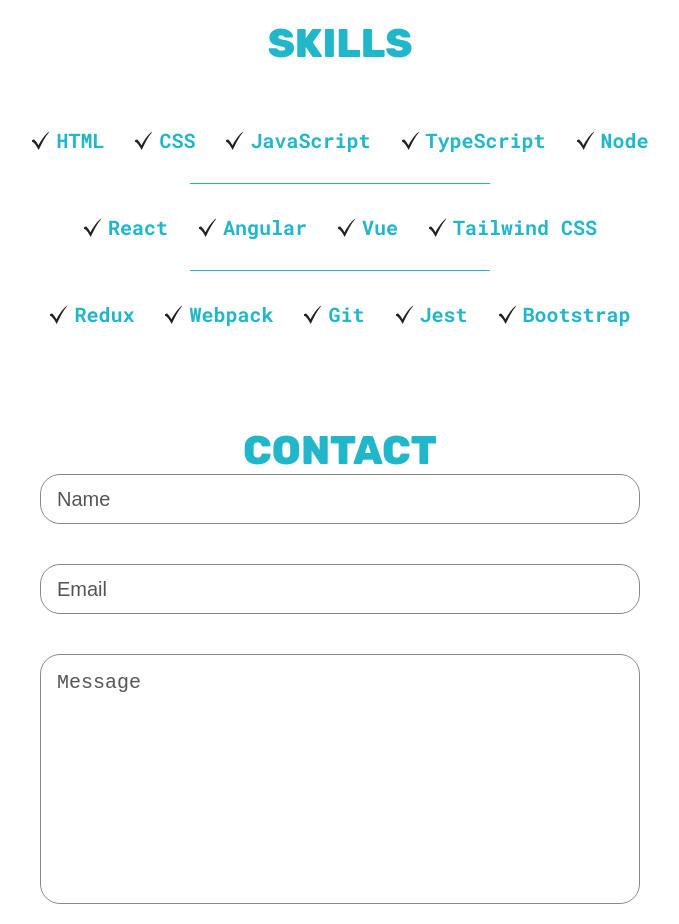
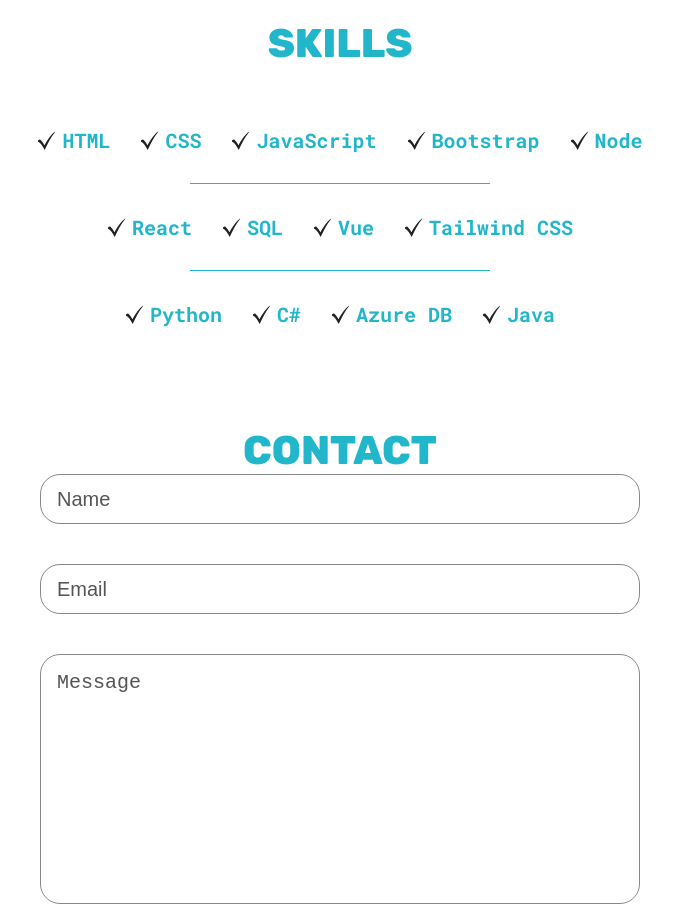
Before and after one commit to lucia20200818/Myporfolio, a React (Vite) app: page / in a window 1280 px wide. Shown: the part 1400-2324 px from the top of the page, without its empty margins (300-979 px from the left). Built offline with nearby package versions, Linux system fonts and the light colour scheme.

Commit message:
Update Skills.jsx

```diff
--- a/src/sections/Skills/Skills.jsx
+++ b/src/sections/Skills/Skills.jsx
@@ -15,23 +15,23 @@ function Skills() {
         <SkillList src={checkMarkIcon} skill="HTML" />
         <SkillList src={checkMarkIcon} skill="CSS" />
         <SkillList src={checkMarkIcon} skill="JavaScript" />
-        <SkillList src={checkMarkIcon} skill="TypeScript" />
+        <SkillList src={checkMarkIcon} skill="Bootstrap" />
         <SkillList src={checkMarkIcon} skill="Node" />
       </div>
       <hr />
       <div className={styles.skillList}>
         <SkillList src={checkMarkIcon} skill="React" />
-        <SkillList src={checkMarkIcon} skill="Angular" />
+        <SkillList src={checkMarkIcon} skill="SQL" />
         <SkillList src={checkMarkIcon} skill="Vue" />
         <SkillList src={checkMarkIcon} skill="Tailwind CSS" />
       </div>
       <hr />
       <div className={styles.skillList}>
-        <SkillList src={checkMarkIcon} skill="Redux" />
-        <SkillList src={checkMarkIcon} skill="Webpack" />
-        <SkillList src={checkMarkIcon} skill="Git" />
-        <SkillList src={checkMarkIcon} skill="Jest" />
-        <SkillList src={checkMarkIcon} skill="Bootstrap" />
+        <SkillList src={checkMarkIcon} skill="Python" />
+        <SkillList src={checkMarkIcon} skill="C#" />
+        <SkillList src={checkMarkIcon} skill="Azure DB" />
+        <SkillList src={checkMarkIcon} skill="Java" />
+
       </div>
     </section>
   );
```
